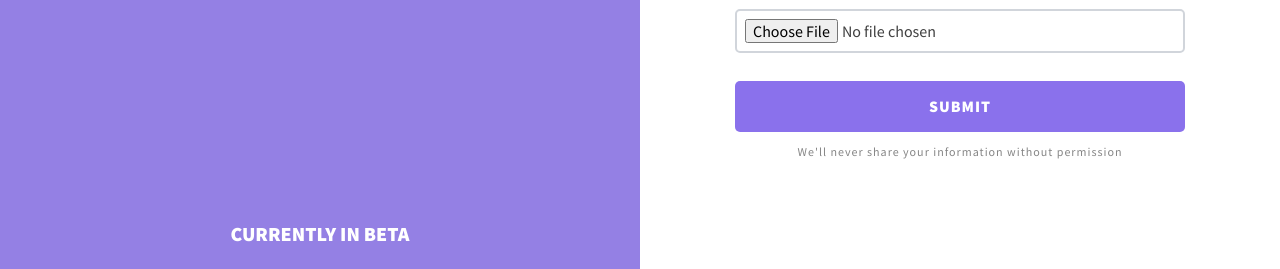
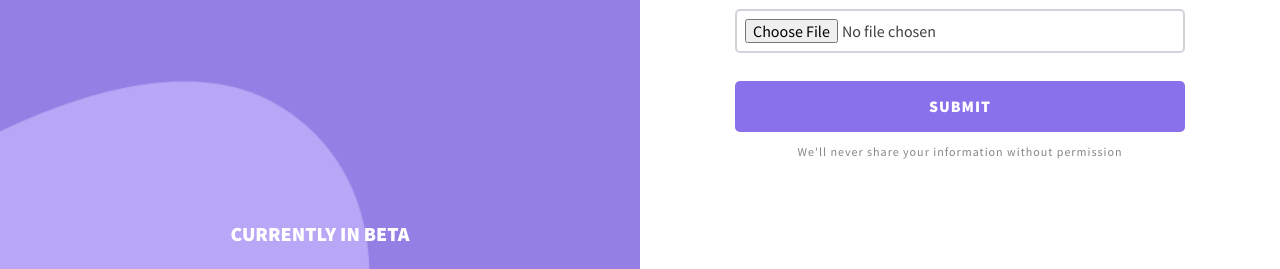
Before and after one commit to maddiejeanie/splash-page, a website built with Vite: page index.html in a window 1280 px wide. Shown: the part 531-800 px from the top of the page. Built offline with nearby package versions, Linux system fonts and the light colour scheme; files whose address does not match are found by name.

Commit message:
Update styles.css

```diff
--- a/styles.css
+++ b/styles.css
@@ -80,7 +80,7 @@ p {
     min-height: 250px;
     text-align: center;
     color: #fff;
-    background: #9480e4 url("images/intro-bg.png");
+    background: #9480e4 url("intro-bg.png");
     background-size: cover;
     padding-bottom: 1.5em;
 }
```
